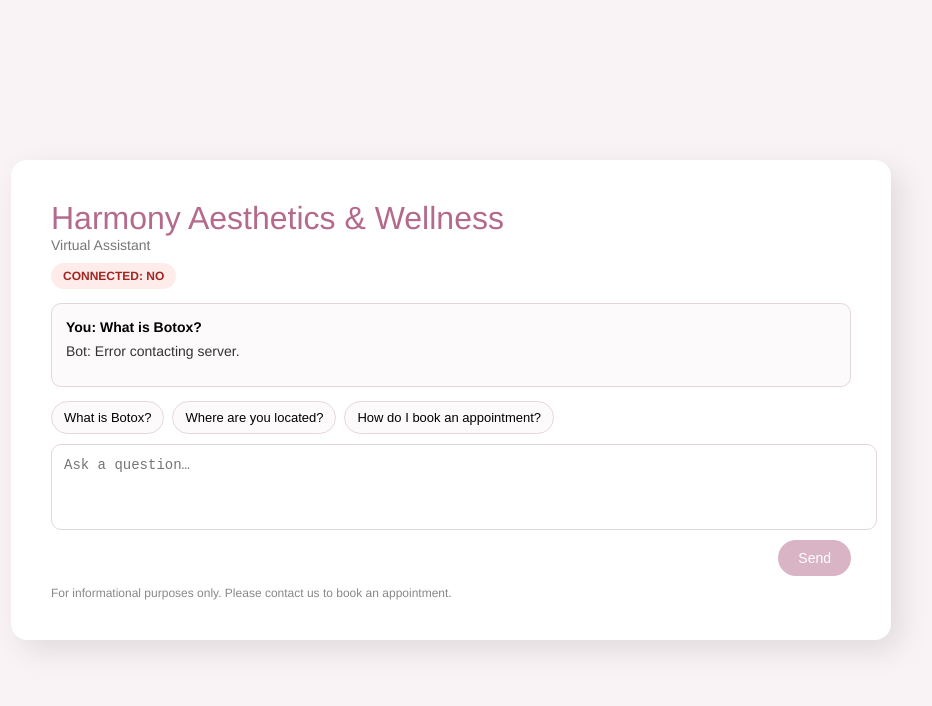
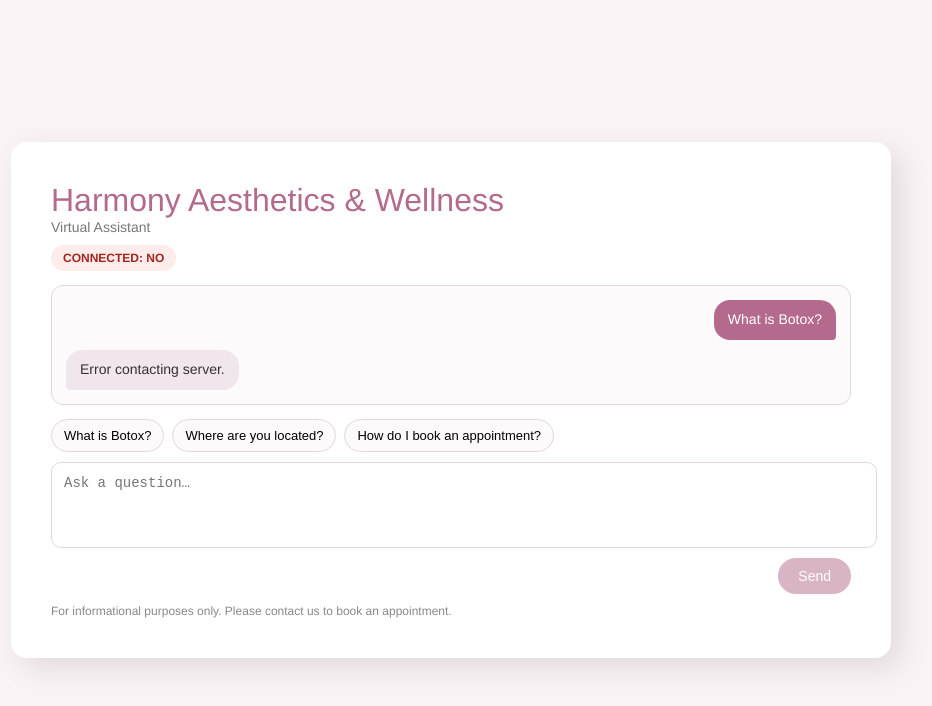
Before and after one commit to peyton150-startup/Harmony-Aesthetics---Wellness-Chatbot_AI, a plain HTML site: page frontend/index.html in a window 1280 px wide. Both pictures are taken after a click on the button "What is Botox?". Shown: the whole page, without its empty margins (189-1121 px from the left). Drawn offline with Linux system fonts and the light colour scheme; no server answers.

Commit message:
Update index.html

```diff
--- a/frontend/index.html
+++ b/frontend/index.html
@@ -50,39 +50,52 @@
     .yes { background: #e6f4ec; color: #1e7f43; }
     .no  { background: #fdecea; color: #a12622; }
 
-    /* 🔹 Chat box (LIMITED HEIGHT) */
+    /* 🔹 Chat area */
     #chat {
-      max-height: 220px;          /* 👈 limits space (~3 messages) */
-      overflow-y: auto;           /* 👈 enables scrolling */
+      max-height: 240px;
+      overflow-y: auto;
       border: 1px solid #e5d6de;
-      border-radius: 10px;
+      border-radius: 12px;
       padding: 14px;
       background: #fdfafb;
       margin-bottom: 14px;
+      display: flex;
+      flex-direction: column;
+      gap: 10px;
     }
 
     .placeholder {
       color: #999;
       font-size: 14px;
       text-align: center;
-      margin-top: 60px;
+      margin-top: 80px;
     }
 
+    /* 🔹 Message bubbles */
     .message {
-      margin-bottom: 10px;
+      max-width: 70%;
+      padding: 10px 14px;
+      border-radius: 16px;
+      font-size: 14px;
       line-height: 1.4;
-      font-size: 14px;
+      word-wrap: break-word;
     }
 
     .user {
-      font-weight: bold;
-      margin-bottom: 4px;
+      align-self: flex-end;
+      background: #b46a8c;
+      color: white;
+      border-bottom-right-radius: 4px;
     }
 
     .bot {
+      align-self: flex-start;
+      background: #f1e6ec;
       color: #333;
+      border-bottom-left-radius: 4px;
     }
 
+    /* 🔹 Starter prompts */
     #starter-prompts {
       display: flex;
       gap: 8px;
@@ -179,10 +192,10 @@
     if (placeholder) placeholder.remove();
   }
 
-  function addMessage(text, className) {
+  function addMessage(text, role) {
     removePlaceholder();
     const div = document.createElement("div");
-    div.className = `message ${className}`;
+    div.className = `message ${role}`;
     div.textContent = text;
     chat.appendChild(div);
     chat.scrollTop = chat.scrollHeight;
@@ -207,10 +220,10 @@
     const message = messageOverride || input.value.trim();
     if (!message) return;
 
-    addMessage(`You: ${message}`, "user");
+    addMessage(message, "user");
     input.value = "";
 
-    const loading = addMessage("Bot: Getting response…", "bot");
+    const loading = addMessage("Getting response…", "bot");
 
     try {
       const res = await fetch(`${API_BASE}/api/chat`, {
@@ -220,9 +233,9 @@
       });
 
       const data = await res.json();
-      loading.textContent = `Bot: ${data.answer || "I don’t have that information."}`;
+      loading.textContent = data.answer || "I don’t have that information.";
     } catch {
-      loading.textContent = "Bot: Error contacting server.";
+      loading.textContent = "Error contacting server.";
     }
   }
 
```
